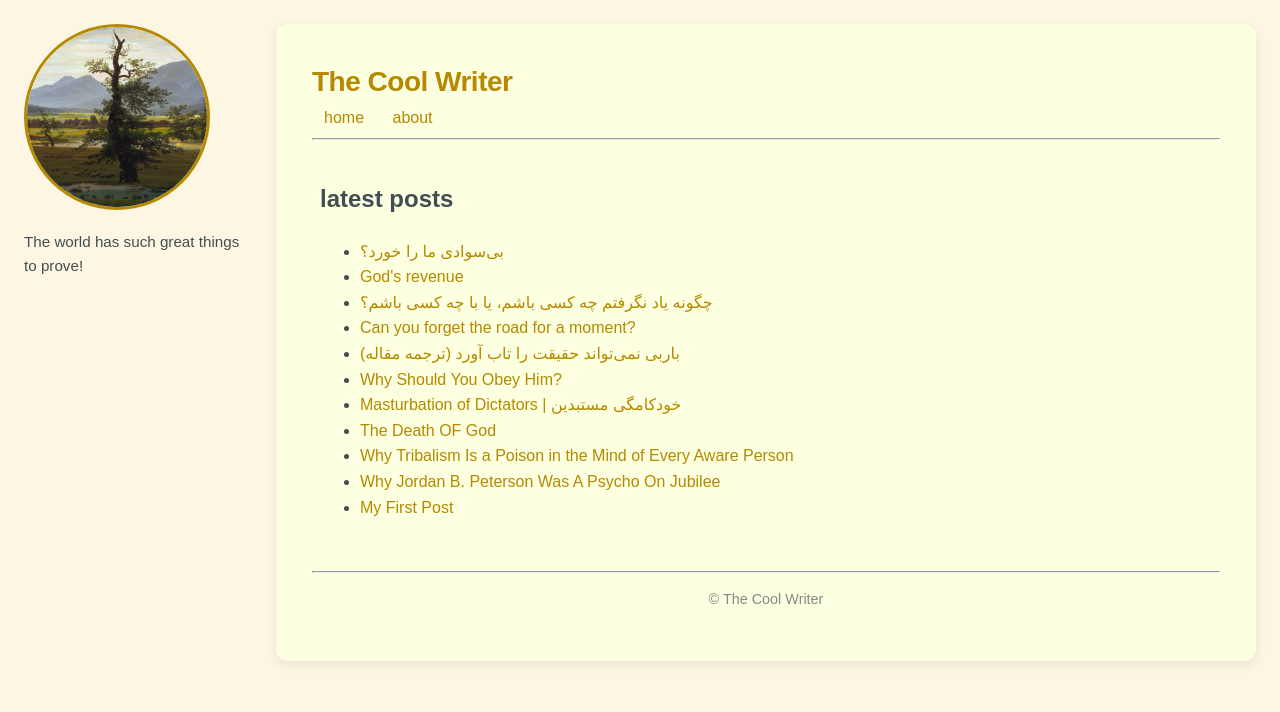
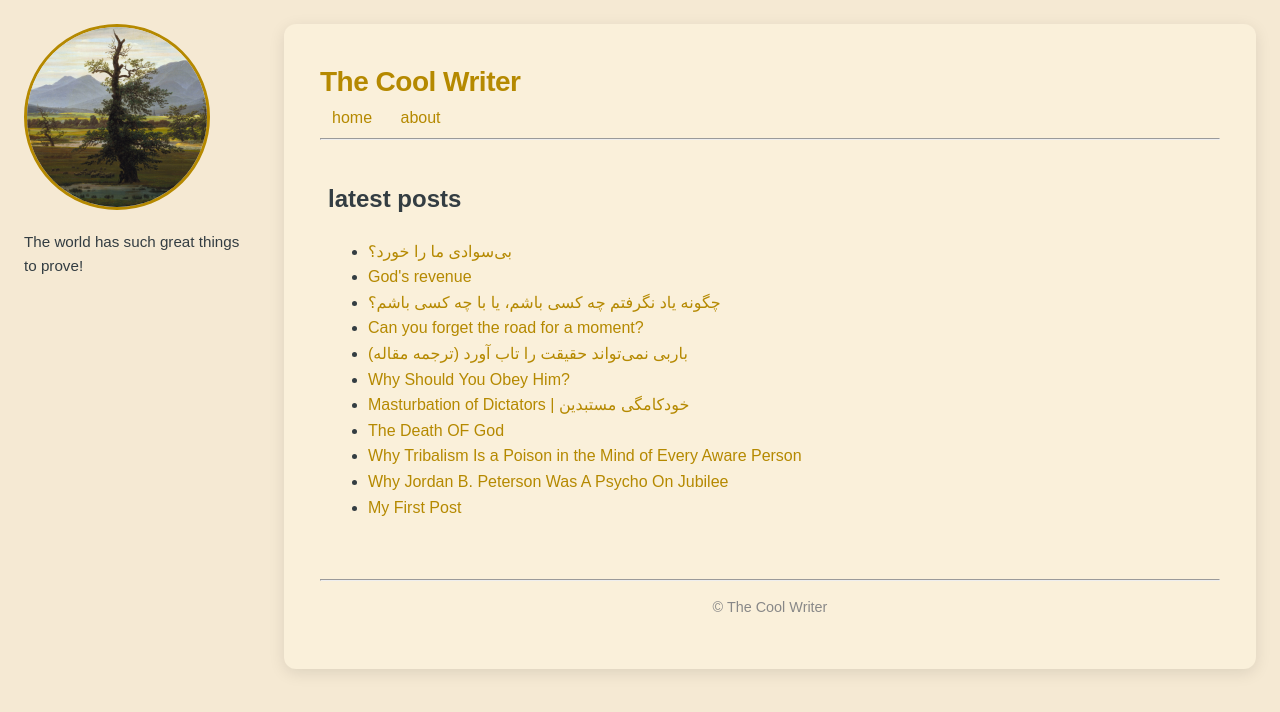
Before and after one commit to mahdikarimi1386339/mahdikarimi1386339.github.io, a Jekyll site: the page built from index.md, in a window 1280 px wide. Shown: the top 712 px of the page. Built offline with Jekyll 4.4.1, drawn with Linux system fonts in a browser that asks for light colours; some web fonts are replaced.

Commit message:
Changing Colors

```diff
--- a/assets/css/style.css
+++ b/assets/css/style.css
@@ -1,31 +1,34 @@
 /* style.css - Enhanced for Jekyll */
 
 :root {
-  /* Color Palette (Solarized-inspired + refined accents) */
-  --bg-body: #fdf6e3;
-  --bg-container: #fcffe0;
-  --text-primary: #424e52;
-  --text-heading: #1a3b4d;
-  --link-normal: #b58900; /* Gold (Solarized) - warm and elegant */
-  --link-hover: #6c5000;
+  /* پالت رنگی بهبودیافته برای خواندن طولانی داستان */
+  /* الهام‌گرفته از Solarized، اما تیره‌تر و با کنتراست بهتر برای راحتی چشم */
+  /* light mode: زمینه گرم‌تر و کمی تیره‌تر برای کاهش خستگی چشم */
+  --bg-body: #f5e9d3;          /* کمی تیره‌تر از #fdf6e3، شبیه کاغذ قدیمی */
+  --bg-container: #faf0da;      /* زمینه اصلی محتوا، گرم و آرامش‌بخش */
+  --text-primary: #333d42;      /* متن اصلی تیره‌تر برای کنتراست بهتر */
+  --text-heading: #1a2b35;      /* عنوان‌ها تیره‌تر و برجسته‌تر */
+  --link-normal: #b58900;       /* طلايی گرم Solarized */
+  --link-hover: #d4a017;        /* هاور روشن‌تر و جذاب‌تر */
   --border-radius: 12px;
-  --shadow: 0 4px 12px rgba(0, 0, 0, 0.08);
-  --transition: all 0.2s ease;
+  --shadow: 0 4px 16px rgba(0, 0, 0, 0.1);
+  --transition: all 0.25s ease;
   --spacing-sm: 0.75rem;
   --spacing-md: 1.5rem;
-  --spacing-lg: 2rem;
-  --lines: rgb(194, 194, 194);
+  --spacing-lg: 2.5rem;
+  --lines: #c8c8c8;             /* خطوط جداکننده ملایم‌تر */
 }
 
 @media (prefers-color-scheme: dark) {
   :root {
-    --bg-body: #073642;
-    --bg-container: #002b36;
-    --text-primary: #eee8d5;
-    --text-heading: #eee8d5;
-    --link-normal: #b58900;
-    --link-hover: #fcaf3e;
-    --lines: rgb(199, 0, 0);
+    /* dark mode: زمینه تیره‌تر اما نه کاملاً سیاه، متن روشن اما نه سفید خالص برای جلوگیری از خستگی */
+    --bg-body: #00222b;         /* تیره‌تر از #073642، عمیق‌تر و آرام‌تر */
+    --bg-container: #002b36;    /* زمینه اصلی محتوا، شبیه Solarized اما تیره‌تر */
+    --text-primary: #d8d4c8;    /* متن اصلی کمی گرم‌تر و روشن‌تر از سفید (#eee8d5 → روشن‌تر) */
+    --text-heading: #f5f0e0;    /* عنوان‌ها برجسته‌تر و گرم */
+    --link-normal: #b58900;     /* طلايی همان برای ثبات */
+    --link-hover: #ffbf3a;      /* هاور روشن‌تر و انرژی‌بخش‌تر */
+    --lines: #3a4f58;           /* خطوط جداکننده تیره‌تر و هماهنگ */
   }
 }
 
```
Also changed, not shown: 1 other file.
